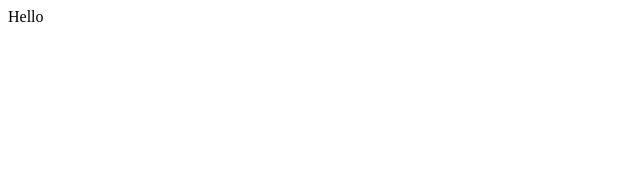
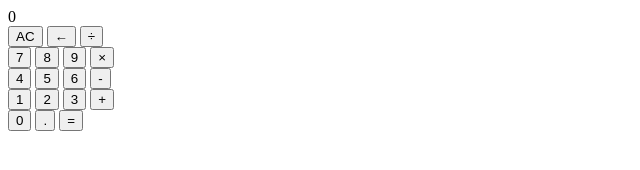
Before and after one commit to Heffleymatt/Calculator, a plain HTML site: page index.html in a window 1280 px wide. Shown: the whole page, without its empty margins (0-640 px from the left). Drawn offline with Linux system fonts and the light colour scheme.

Commit message:
calculator skeleton complete. Nothing done in CSS yet

```diff
--- a/index.html
+++ b/index.html
@@ -1,8 +1,44 @@
 <!DOCTYPE html>
-    <html>
-
-        <div>Hello</div>
-
-
-
-    </html>
+<html lang="en">
+<head>
+    <meta charset="UTF-8">
+    <meta name="viewport" content="width=device-width, initial-scale=1.0">
+    <meta http-equiv="X-UA-Compatible" content="ie=edge">
+    <title>Calculator</title>
+</head>
+<body>
+    <div>
+        <div>
+            0
+        </div>
+        <div>
+            <button class="btn clear">AC</button>
+            <button class="btn backspace">←</button>
+            <button class="btn divide">÷</button>
+        </div>
+        <div>
+            <button class="btn number 7">7</button>
+            <button class="btn number 8">8</button>
+            <button class="btn number 9">9</button>
+            <button class="btn number times">×</button>
+        </div>
+        <div>
+            <button class="btn number 4">4</button>
+            <button class="btn number 5">5</button>
+            <button class="btn number 6">6</button>
+            <button class="btn number minus">-</button>
+        </div>
+        <div>
+            <button class="btn number 1">1</button>
+            <button class="btn number 2">2</button>
+            <button class="btn number 3">3</button>
+            <button class="btn number plus">+</button>
+        </div>
+        <div>
+            <button class="btn number 0">0</button>
+            <button class="btn number point">.</button>
+            <button class="btn number 0">=</button>
+        </div>
+    </div>
+</body>
+</html>
```
